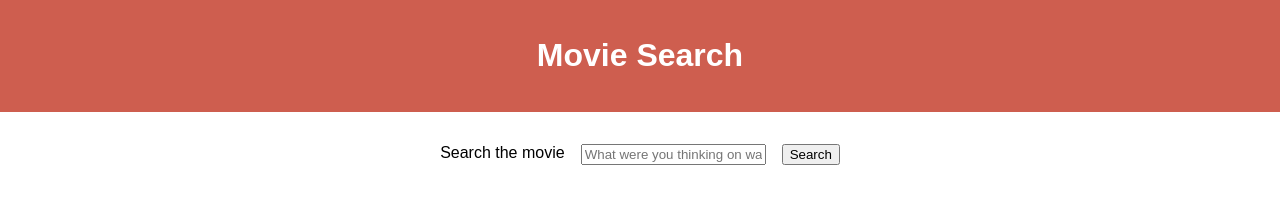
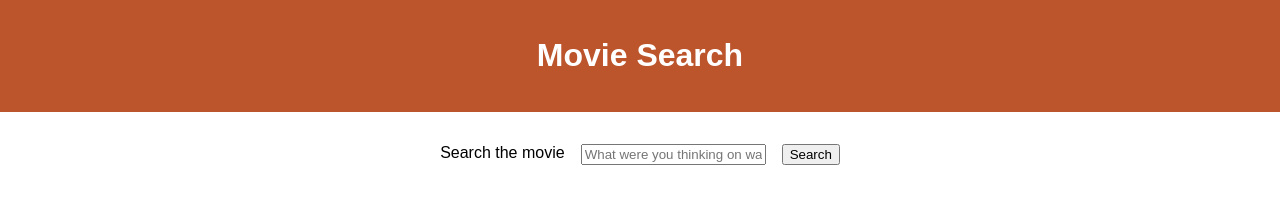
Before and after one commit to daca-github/phase-1-project-movie-search, a plain HTML site: page index.html in a window 1280 px wide. Drawn offline with Linux system fonts and the light colour scheme.

Commit message:
changed background color for the title

```diff
--- a/style.css
+++ b/style.css
@@ -4,7 +4,7 @@ body {
     padding: 0;
 }
 header {
-    background-color: rgb(206, 94, 79);
+    background-color: rgb(188, 84, 44);
     color: white;
     text-align: center;
     padding: 1rem;
```
